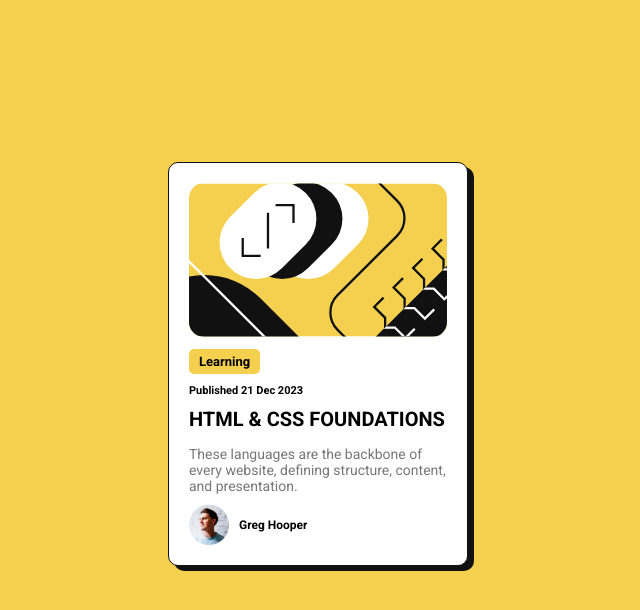
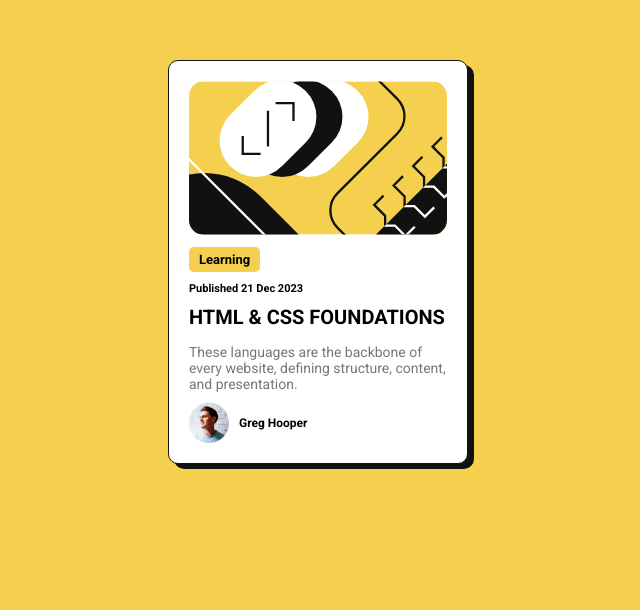
Before and after one commit to abdallah0x01/Blog-preview-card, a plain HTML site: page index.html in a window 1280 px wide. Shown: the part 138-748 px from the top of the page, without its empty margins (322-962 px from the left). Drawn offline with Linux system fonts and the light colour scheme.

Commit message:
Update style.css

```diff
--- a/style.css
+++ b/style.css
@@ -19,6 +19,9 @@ body {
   height: 100vh;
   background-color: var(--color-yellow);
   font-family: "Roboto", sans-serif;
+  display: flex;
+  justify-content: center;
+  align-items: center;
 }
 
 .container {
@@ -26,7 +29,7 @@ body {
   /* height: 60rem; */
   background-color: #fff;
   border: 1px solid var(--color-black);
-  margin:30rem auto;
+  /* margin: 10rem auto; */
   border-radius: 10px;
   padding: 2rem;
   box-shadow: .6rem .5rem 0 var(--color-black);
```
